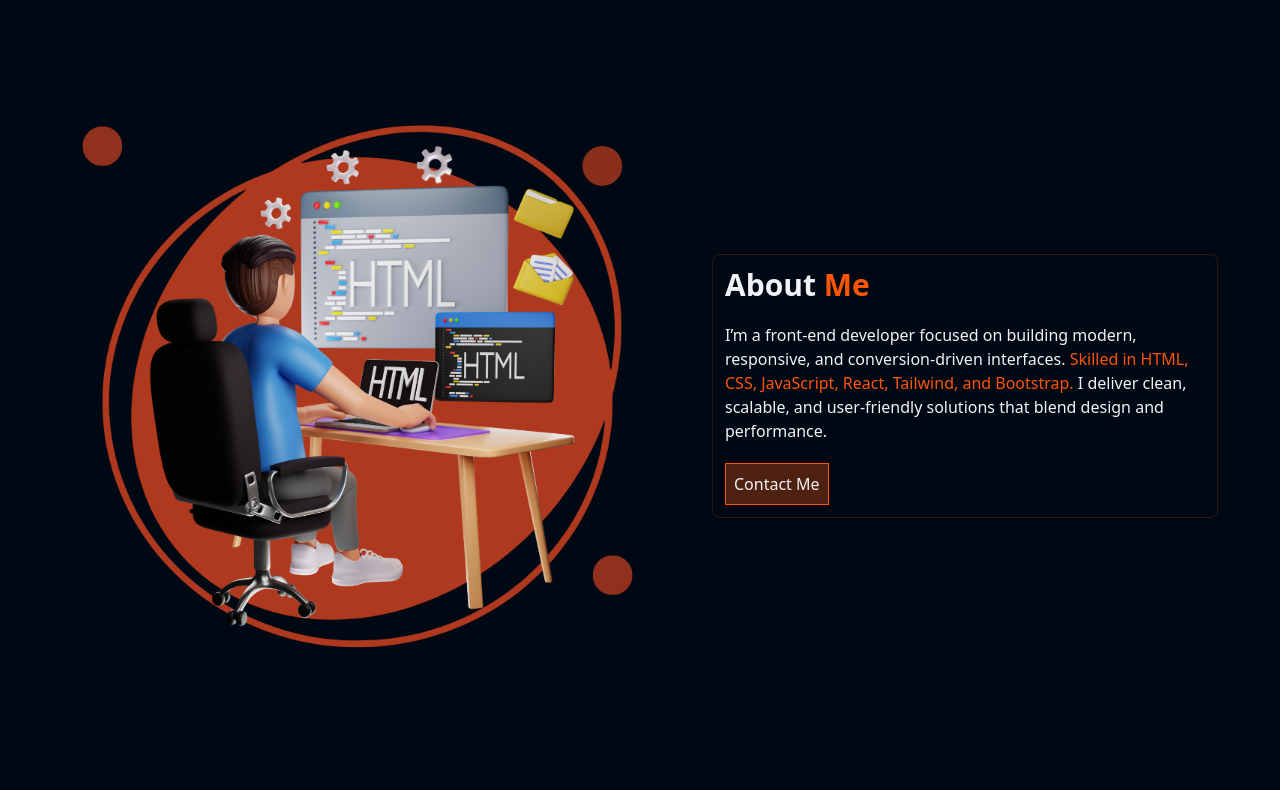
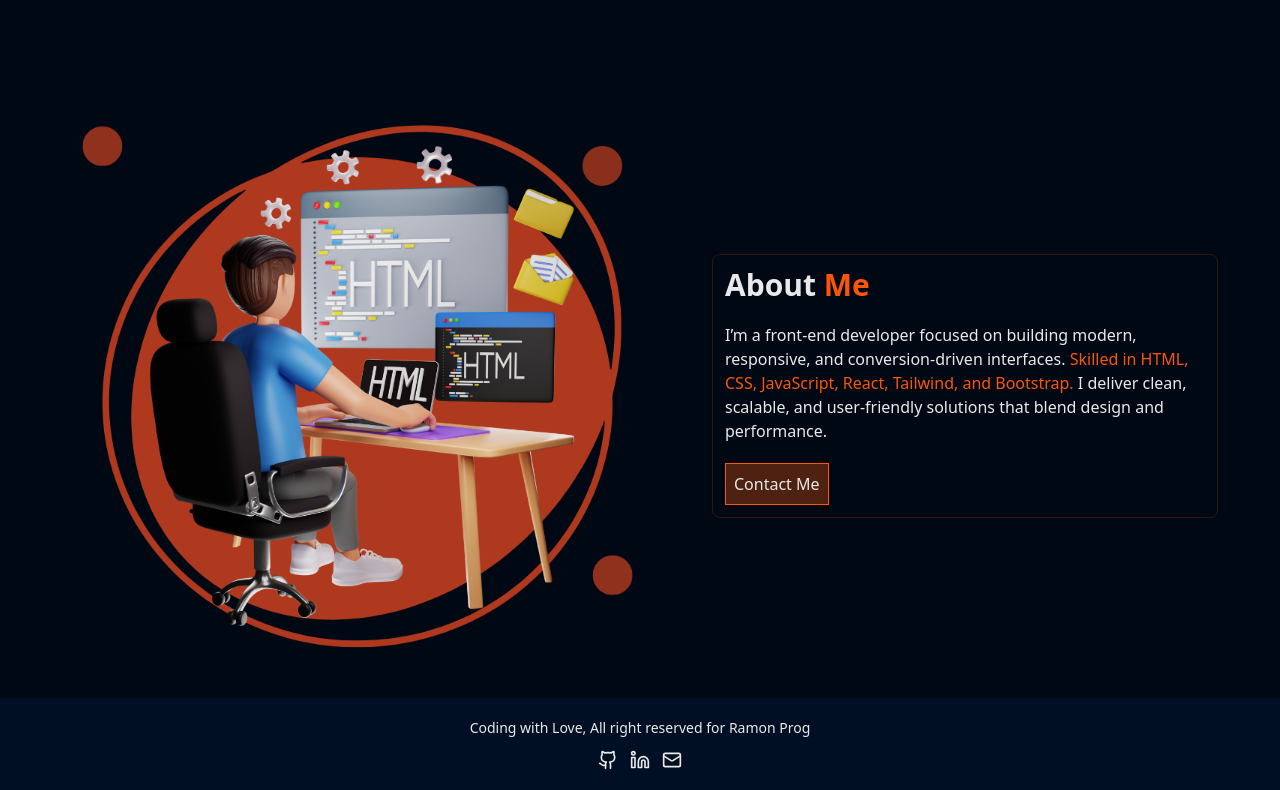
Before and after one commit to ramoncode-exe/my-dev-portfolio, a React (Vite) app: page / in a window 1280 px wide. Shown: the part 880-1670 px from the top of the page. Before the commit the page ends 1578 px from the top, so only its background shows below. Built offline with nearby package versions, Linux system fonts and the light colour scheme.

Commit message:
Footer Section

```diff
--- a/package.json
+++ b/package.json
@@ -12,6 +12,7 @@
   "dependencies": {
     "@tailwindcss/vite": "^4.1.7",
     "framer-motion": "^12.12.1",
+    "lucide-react": "^0.511.0",
     "react": "^19.1.0",
     "react-dom": "^19.1.0",
     "tailwindcss": "^4.1.7"
--- a/src/App.jsx
+++ b/src/App.jsx
@@ -2,6 +2,7 @@ import Header from './components/Header.jsx';
 import Home from './components/Home.jsx';
 import Datas from './components/Datas.jsx';
 import About from './components/About.jsx';
+import Footer from './components/Footer.jsx';
 
 
 function App(){
@@ -11,6 +12,7 @@ function App(){
       <Home />
       <Datas />
       <About />
+      <Footer />
     </div>
   );
 }
--- /dev/null
+++ b/src/components/Footer.jsx
@@ -0,0 +1,18 @@
+import { motion } from "framer-motion";
+import Logo from "../assets/logo-dev.png"
+import { Github, Linkedin, Mail  } from 'lucide-react';
+
+function Footer(){
+    return(
+        <div className="bg-[#000f24] p-5 items-center text-center">
+            <p className="text-sm">Coding with Love, All right reserved for Ramon Prog</p>
+            <div className="flex flex-row items-center justify-center gap-3 mt-3">
+                <Github className="w-5 h-5 hover:text-[#fb5607]" />
+                <Linkedin className="w-5 h-5 hover:text-[#fb5607]" />
+                <Mail className="w-5 h-5 hover:text-[#fb5607]" />
+            </div>
+        </div>
+    );
+}
+
+export default Footer;
--- a/src/index.css
+++ b/src/index.css
@@ -5,5 +5,5 @@ body{
   padding: 0;
   box-sizing: border-box;
   background-color: #000814;
-  color: #f1f2f6;
+  color: #e9e9e9;
 }
```
Also changed, not shown: 1 other file (tests, documents, lock files or other folders).
